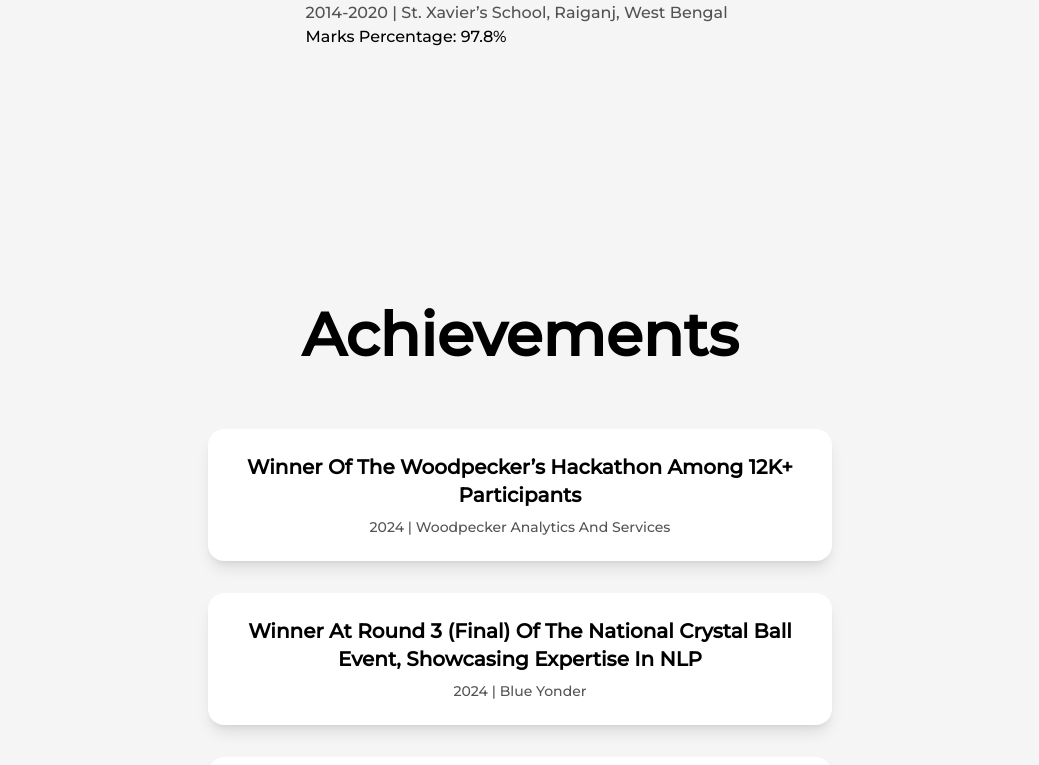
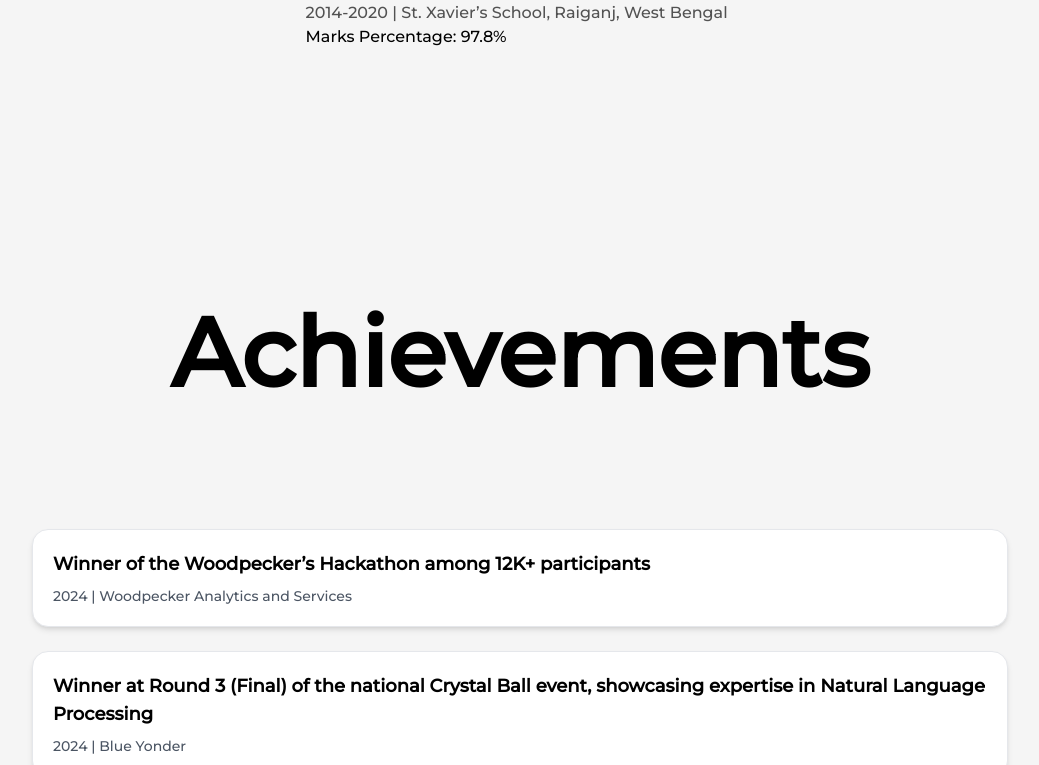
Before and after one commit to debangi29/My-Portfolio, a Next.js app: page /about in a window 1280 px wide. Shown: the part 4323-5088 px from the top of the page, without its empty margins (120-1159 px from the left). Built offline with nearby package versions, Linux system fonts and the light colour scheme.

Commit message:
Responsive achievements

```diff
--- a/src/components/Achievements.js
+++ b/src/components/Achievements.js
@@ -1,42 +1,63 @@
-import React, { useRef } from 'react';
-import { useScroll, motion } from 'framer-motion';
+import React from "react";
+import { motion } from "framer-motion";
 
-const Details = ({ type, time, place }) => {
+const achievements = [
+    {
+        type: "Winner of the Woodpecker’s Hackathon among 12K+ participants",
+        time: "2024",
+        place: "Woodpecker Analytics and Services",
+    },
+    {
+        type: "Winner at Round 3 (Final) of the national Crystal Ball event, showcasing expertise in Natural Language Processing",
+        time: "2024",
+        place: "Blue Yonder",
+    },
+    {
+        type: "First runner-up at Oper-heimer competition at Optima, IIT Kharagpur, demonstrating expertise in optimization",
+        time: "2023",
+        place: "IIT Kharagpur",
+    },
+    {
+        type: "First runner-up at Asteroid Venture competition at NSSC, IIT Kharagpur, demonstrating expertise in Astronomy and Business skills",
+        time: "2023",
+        place: "IIT Kharagpur",
+    },
+    {
+        type: "Secured AIR 5008 in JEE Mains and AIR 4136 in JEE Advanced Examination among over 1M candidates.",
+        time: "2022",
+        place: "JEE",
+    },
+];
+
+const Achievements = () => {
     return (
-        <motion.div
-            initial={{ opacity: 0, y: 50 }}
-            whileInView={{ opacity: 1, y: 0 }}
-            transition={{ duration: 0.5, type: "spring" }}
-            className='bg-white dark:bg-gray-800 shadow-lg p-6 rounded-2xl flex flex-col items-center text-center w-[80%] mx-auto sm:w-full'
-        >
-            <h3 className='capitalize font-bold text-xl sm:text-lg'>{type}</h3>
-            <span className='capitalize font-medium text-dark/75 dark:text-light/75 text-sm mt-2'>{time} | {place}</span>
-        </motion.div>
-    );
-};
+        <div className="my-16 px-6 max-w-7xl mx-auto">
+            <h2 className=' font-bold text-8xl mb-32 w-full text-center md:text-6xl xs:text-4xl md:mb-16 '>Achievements</h2>
 
-const Education = () => {
-    const ref = useRef(null);
-    const { scrollYProgress } = useScroll({
-        target: ref,
-        offset: ['start end', 'center start']
-    });
 
-    return (
-        <div className='my-32 px-6'>
-            <h2 className='font-bold text-6xl mb-16 text-center md:text-5xl sm:text-4xl'>Achievements</h2>
-            <motion.div
-                ref={ref}
-                className='grid grid-cols-1 sm:grid-cols-2 lg:grid-cols-2 gap-8 w-[80%] mx-auto md:w-[90%]'
-            >
-                <Details type='Winner of the Woodpecker’s Hackathon among 12K+ participants' time='2024' place='Woodpecker Analytics and Services' />
-                <Details type='Winner at Round 3 (Final) of the national Crystal Ball event, showcasing expertise in NLP' time='2024' place='Blue Yonder' />
-                <Details type='First runner-up at Oper-heimer competition at Optima, IIT Kharagpur, demonstrating expertise in optimization' time='2023' place='IIT Kharagpur' />
-                <Details type='First runner-up at Asteroid Venture competition at NSSC, IIT Kharagpur, demonstrating expertise in Astronomy and Business skills' time='2023' place='IIT Kharagpur' />
-                <Details type='Secured AIR 5008 in JEE Mains and AIR 4136 in JEE Advanced Examination among over 1M candidates.' time='2022' place='JEE' />
-            </motion.div>
+            {/* Responsive Grid Layout */}
+            <div className="grid grid-cols-1 sm:grid-cols-1 lg:grid-cols-3 gap-6">
+                {achievements.map((achievement, index) => (
+                    <motion.div
+                        key={index}
+                        className="bg-white dark:bg-gray-800 p-5 rounded-2xl shadow-md border border-gray-200 dark:border-gray-700
+              flex flex-col items-start overflow-hidden break-words w-full"
+                        initial={{ opacity: 0, y: 50 }}
+                        whileInView={{ opacity: 1, y: 0 }}
+                        transition={{ duration: 0.5, type: "spring" }}
+                        viewport={{ once: true }}
+                    >
+                        <h3 className="font-bold text-lg w-full break-words">
+                            {achievement.type}
+                        </h3>
+                        <span className="text-sm text-gray-600 dark:text-gray-400 mt-2">
+                            {achievement.time} | {achievement.place}
+                        </span>
+                    </motion.div>
+                ))}
+            </div>
         </div>
     );
 };
 
-export default Education;
+export default Achievements;
```
